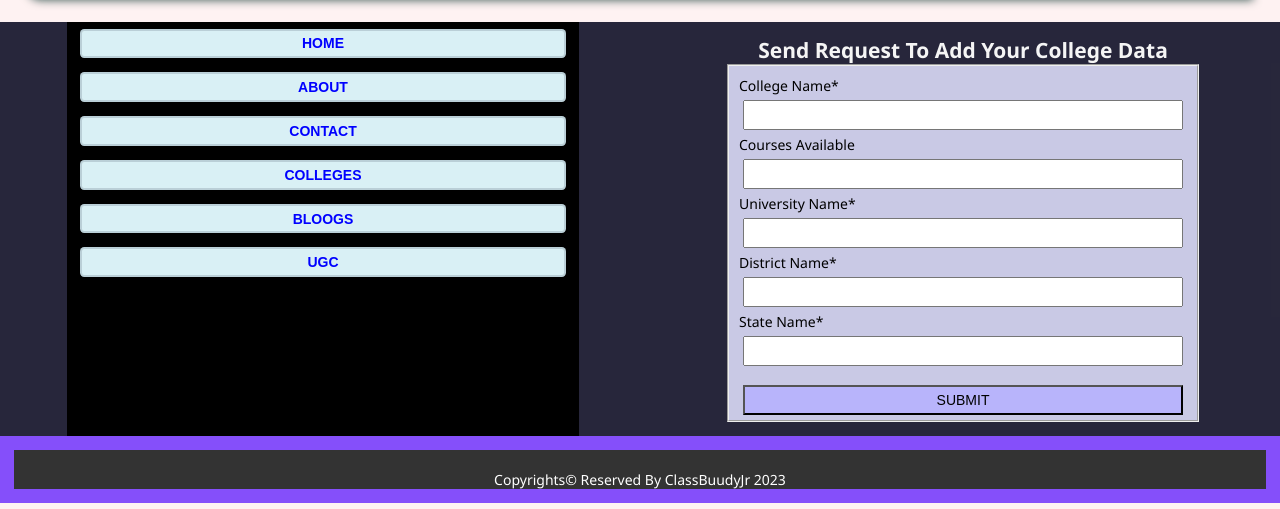
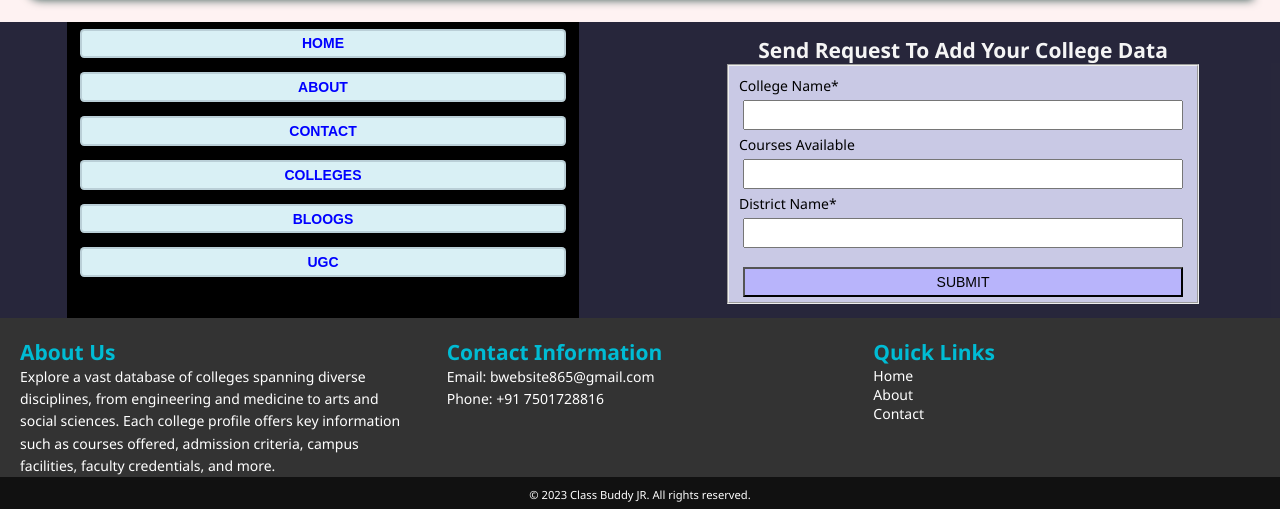
Before and after one commit to gAhammadReja/college-project, a website: page client/index.html in a window 1280 px wide. Shown: the part 1208-1717 px from the top of the page. Drawn offline with Linux system fonts and the light colour scheme; no server answers.

Commit message:
Update index.html

```diff
--- a/client/index.html
+++ b/client/index.html
@@ -8,7 +8,7 @@
     <meta name="keywords" content="Colpedia College Buddy, colleges, education, courses, admission criteria, India">
     <meta name="author" content="Golam Ahammad Reja">
 
-    <title>Document</title>
+    <title>Colepediya Class Buddy</title>
     <link rel="stylesheet" href="css/index.css">
     <style>
 .btn-action{
@@ -16,6 +16,7 @@
     font-size: 1rem;
 }
     </style>
+    <link rel="shortcut icon" href="/logo.jpg" type="image/jpg">
 </head>
 <body contenteditable="false">
     <div class="main" id="home">
@@ -111,44 +112,65 @@
         <div class="btn-action m05"><a href="/about">About</a></div>
         <div class="btn-action m05"><a href="/contact
             ">Contact</a></div>
-        <div class="btn-action m05"><a href="/pages/#colleges">Colleges</a></div>
+        <div class="btn-action m05"><a href="/#colleges">Colleges</a></div>
         <div class="btn-action m05"><a href="/blogs">Bloogs</a></div>
         <div class="btn-action m05"><a href="https://www.ugc.gov.in/" target="_blank">UGC</a></div>
     </div>
     <div class="p10 uploadCollege" style="margin: 0;">
-        <form class="" method="post">
+        <form id="collegeForm" action="/requestCollege" method="post">
             <h2 style="text-align: center;">Send Request To Add Your College Data</h2>
             <fieldset class="bg-pri">
                 <label for="college">College Name*</label>
-                <input required type="text">
+                <input required type="text" name="college">
                 <label for="college">Courses Available</label>
-                <input required type="text">
-                <label for="college">University Name*</label>
-                <input required type="text">
+                <input required type="text" name="courses">
                 <label for="college">District Name*</label>
-                <input required type="text">
-                <label for="college">State Name*</label>
-                <input required type="text"><br>
-                <input type="submit" class="bg-sec" value="SUBMIT">
+                <input required type="text" name="district"><br>
+                <input type="submit" id="req-button" class="bg-sec" value="SUBMIT">
             </fieldset>
         </form>
     </div>
 </section>
-<section class="footer">
     <footer>
-        copyrights&copy; reserved by classBuudyJr 2023
+            <div class="footer-content">
+                <div class="footer-section about">
+                    <h2>About Us</h2>
+                    <p>Explore a vast database of colleges spanning diverse disciplines, from engineering and medicine to arts and social sciences. Each college profile offers key information such as courses offered, admission criteria, campus facilities, faculty credentials, and more.
+                    </p>
+                </div>
+
+                <div class="footer-section contact">
+                    <h2>Contact Information</h2>
+                    <p>Email: bwebsite865@gmail.com</p>
+                    <p>Phone: +91 7501728816</p>
+                </div>
+
+                <div class="footer-section links">
+                    <h2>Quick Links</h2>
+                    <ul>
+                        <li><a href="/">Home</a></li>
+                        <li><a href="/about">About</a></li>
+                        <li><a href="/contact">Contact</a></li>
+                    </ul>
+                </div>
+            </div>
+
+            <div class="footer-bottom">
+                <p>&copy; 2023 Class Buddy JR. All rights reserved.</p>
+            </div>
     </footer>
-</section>
+
 </section>
 
 <!-- bottom end -->
 
 
 <script src="https://kit.fontawesome.com/4d4b411082.js" crossorigin="anonymous"></script>
+
 </body>
 
-<!-- <script src="/data/node.js"></script> -->
 <script src="script/index.js"></script>
+<script src="script/requestCollege.js"></script>
 <script>
     //javascript
 </script>
```
